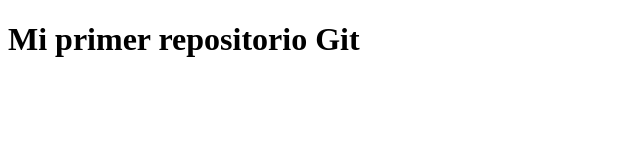
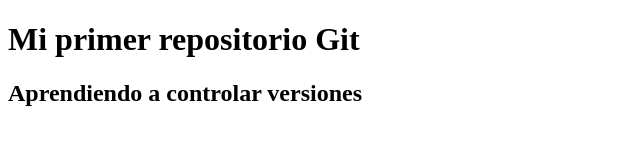
Before and after one commit to priscilalera/priscilalera.github.io, a plain HTML site: page test.html in a window 1280 px wide. Shown: the whole page, without its empty margins (0-640 px from the left). Drawn offline with Linux system fonts and the light colour scheme.

Commit message:
Update test.html

```diff
--- a/test.html
+++ b/test.html
@@ -6,5 +6,6 @@
 </head>
 <body>
     <h1>Mi primer repositorio Git</h1>
+    <h2>Aprendiendo a controlar versiones</h2>
 </body>
 </html>
```
